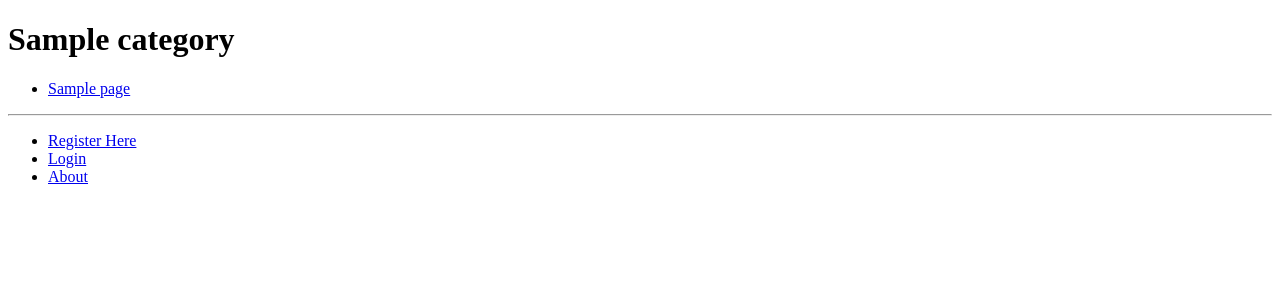
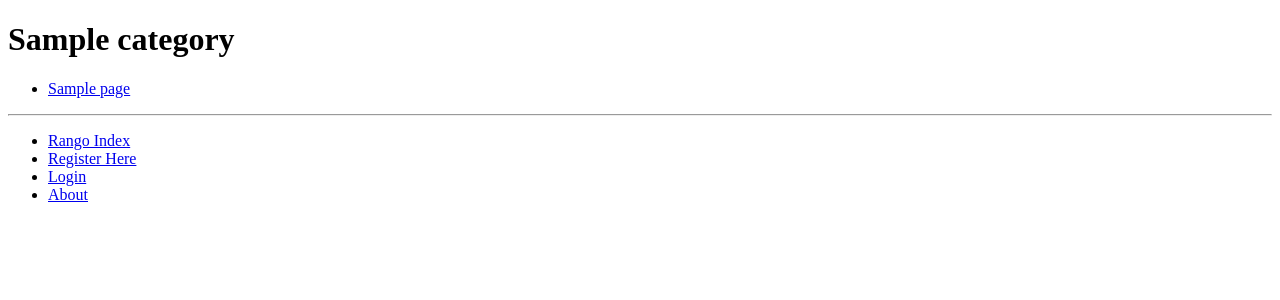
Before and after one commit to c4fun/tango-with-django, a Django app: a page that uses rango/templates/rango/base.html in a window 1280 px wide. Shown: the top 300 px of the page. Run offline with Django 3.2, Linux system fonts and the light colour scheme; tables that the repository leaves empty hold one stand-in row (values such as "Sample post").

Commit message:
Change the base template to url tag
- 1. Add a namespace for /rango in the project urls.py
- 2. change the base template to url tag.
- 3. Delete the /rango/ url mapping.

```diff
--- a/rango/templates/rango/base.html
+++ b/rango/templates/rango/base.html
@@ -14,15 +14,16 @@
 
     <div>
         <ul>
+            <li><a href="{% url 'rango:index' %}" >Rango Index</a></li>
             {% if user.is_authenticated %}
-            <li><a href="/rango/restricted/">Restricted Page</a> </li>
-            <li><a href="/rango/logout">Logout</a> </li>
-            <li><a href="/rango/add_category">Add a new catogory</a></li>
+            <li><a href="{% url 'rango:restricted' %}">Restricted Page</a> </li>
+            <li><a href="{% url 'rango:logout' %}">Logout</a> </li>
+            <li><a href="{% url 'rango:add_category' %}">Add a new catogory</a></li>
             {% else %}
-            <li><a href="/rango/register/">Register Here</a></li>
-            <li><a href="/rango/login/">Login</a><br/></li>
+            <li><a href="{% url 'rango:register' %}">Register Here</a></li>
+            <li><a href="{% url 'rango:login' %}">Login</a><br/></li>
             {% endif %}
-            <li><a href="/rango/about/">About</a></li>
+            <li><a href="{% url 'rango:about' %}">About</a></li>
         </ul>
     </div>
 </body>
--- a/rango/templates/rango/index.html
+++ b/rango/templates/rango/index.html
@@ -38,7 +38,3 @@
     {% endif %}
 
     <h1><a href="/rango/about">About</a></h1>
-
-
-</body>
-</html>
--- a/rango/urls.py
+++ b/rango/urls.py
@@ -3,7 +3,7 @@ from rango import views
 
 urlpatterns = [
     # name is optional--to allow you to distinguish one mapping from another
-    url(r'^$', views.index, name='index'),
+    # url(r'^$', views.index, name='index'),
     url(r'^index/$', views.index, name='index'),
     url(r'^about/$', views.about, name='about'),
     url(r'^category/(?P<category_name_slug>[\w\-]+)/$', views.category, name='category'),
--- a/tango_with_django_project/urls.py
+++ b/tango_with_django_project/urls.py
@@ -18,5 +18,5 @@ from django.contrib import admin
 
 urlpatterns = [
     url(r'^admin/', admin.site.urls),
-    url(r'^rango/', include('rango.urls')),
+    url(r'^rango/', include('rango.urls', namespace='rango')),
 ]
```
